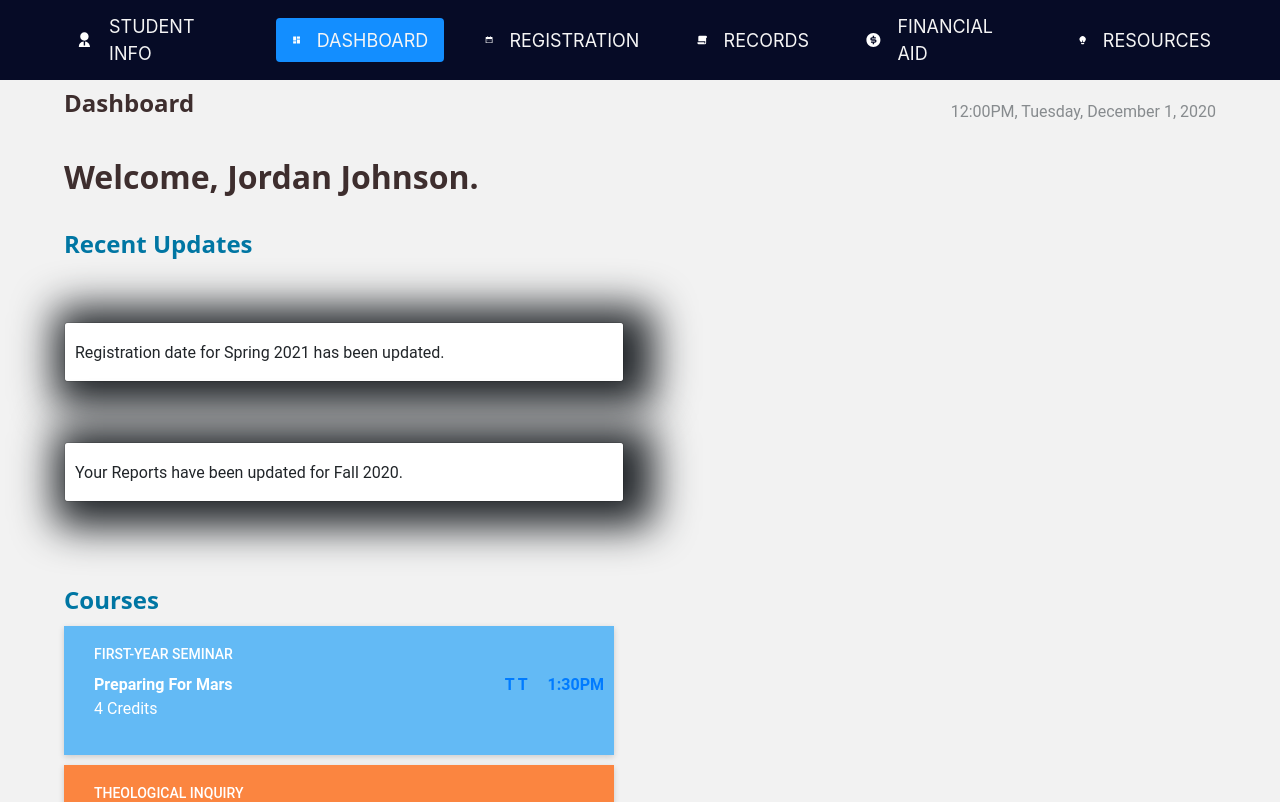
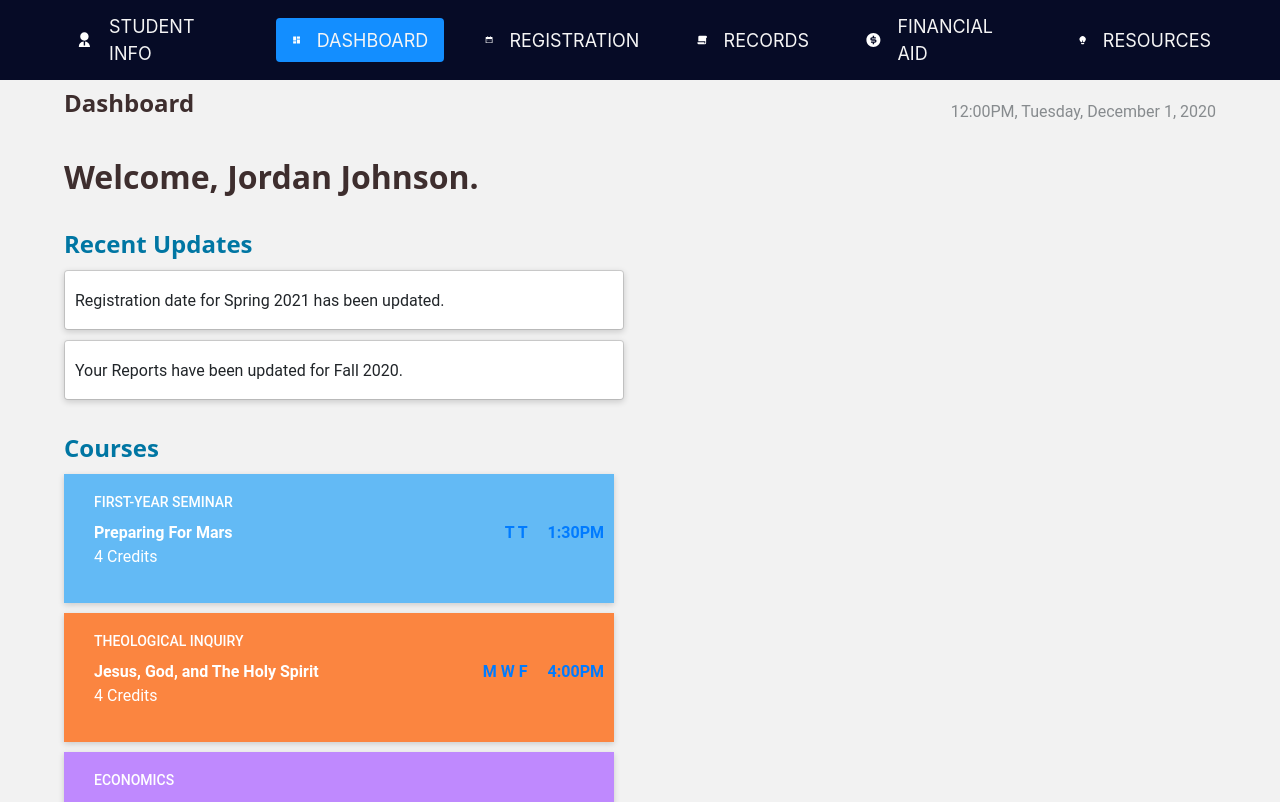
Before and after one commit to TyniTay/Prowlers, a React (Create React App) app: page /dashboard in a window 1280 px wide. Shown: the top 802 px of the page. Built offline with nearby package versions, Linux system fonts and the light colour scheme; the HTML template or start-up script is replaced by a standard one.

Commit message:
Update Resources.css

```diff
--- a/src/Components/Pages/Resources/Resources.css
+++ b/src/Components/Pages/Resources/Resources.css
@@ -7,21 +7,16 @@
 
 .container {
   /* Layout Properties */
-  display: flex;
+  display: -webkit-flex;
   flex-direction: row;
   flex-wrap: wrap;
   justify-content: space-evenly;
   width: 90%;
   max-width: 960px;
   margin: 0 auto;
-}
-
-.card {
-  width: 280px;
-  display: block;
-  margin: 60px auto;
-  box-shadow: 10px 5px 40px 20px;
-  transition: .25s;
+  position: relative;
+  top: 100px;
+  left: 10px;
 }
 
 .column {
```
